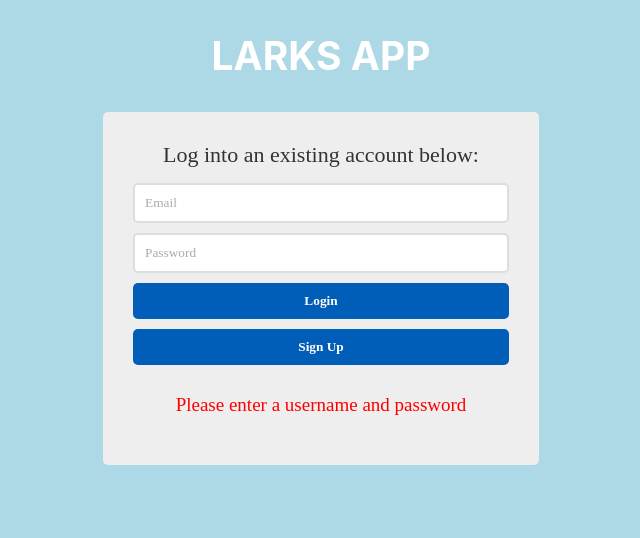
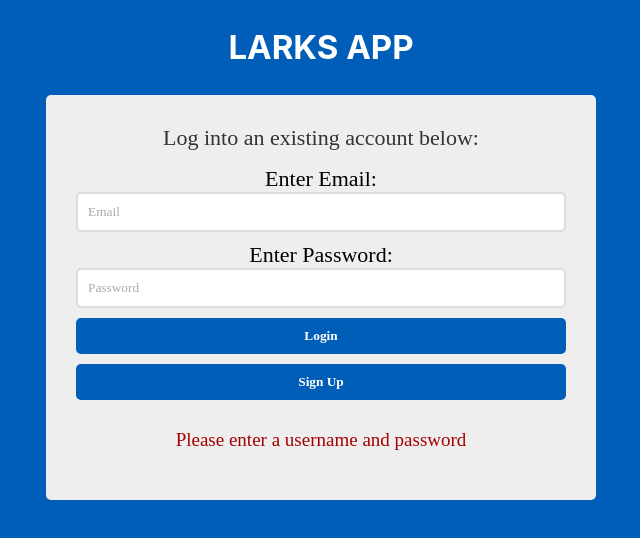
Before and after one commit to marilenaManoli/larks-depressiless, a React (Create React App) app: page / in a window 1280 px wide. Both pictures are taken after a click on the button "Login". Shown: the top 538 px of the page, without its empty margins (319-959 px from the left). Built offline with nearby package versions, Linux system fonts and the light colour scheme.

Commit message:
Made CSS and HTML Tag Changes - Accessibility Focused. Added Labels to HTML Form Inputs Altered Page colours/backgrounds to comply with WCAG contrast ratios. Altered Header design to be properly displayed and scale with page size.

```diff
--- a/src/components/App/App.css
+++ b/src/components/App/App.css
@@ -1,6 +1,12 @@
 .App {
 	text-align: center;
-	background-color: lightblue;
+	background-color: #FFFFFF;
+	min-height: 100vh;
+}
+
+.App-unauthorised {
+	text-align: center;
+	background-color: #005eb8;
 	min-height: 100vh;
 }
 
@@ -20,7 +26,7 @@
 	flex-direction: column;
 	align-items: center;
 	justify-content: center;
-	font-size: calc(10px + 2vmin);
+	background: #005eb8;
 	color: white;
 }
 
@@ -31,9 +37,8 @@
 	justify-content: center;
 	font-size: calc(10px + 2vmin);
 	background: #005eb8;
-	color: white;
-	margin-top: 4%;
-	margin-bottom: 4%;
+	margin-top: clamp(15px, 7%, 40px);
+	margin-bottom: clamp(15px, 7%, 40px);
 }
 
 #header_name {
@@ -70,12 +75,12 @@
 	}
 }
 
-body {
-	background-color: lightblue;
-}
+/* body {
+	background-color: green;
+} */
 
 .error-message {
-	color: #ff0000;
+	color: #A40000;
 	font-size: calc(3px + 2vmin);
 }
 
@@ -109,6 +114,11 @@ body {
 	margin-bottom: 15px;
 	text-align: center;
 	color: #333333;
+}
+
+.form-labels{
+	color: black;
+	text-align: left;
 }
 
 .login-form__input {
@@ -192,12 +202,14 @@ body {
 	/* border: 1px solid red; */
 	width: fit-content;
 	display: flex;
+	margin: 10px 10px;
+	max-width: 150px;
 }
 
 .btn-choice {
 	/* background-position: center; */
-	width: 300px;
-	margin: 30px 30px;
+	max-width: 150px;
+
 	font-size: 16px;
 	transition: 0.3s;
 	cursor: pointer;
--- a/src/components/Header/Header.js
+++ b/src/components/Header/Header.js
@@ -10,17 +10,16 @@ const Header = () => {
 	};
 
 	return (
-		<header className="App-header-secondary">
+		<header className="App-header-primary">
+			<div className="App-header-secondary">
 			<h1 id="header_name"> LARKS APP</h1>
 			<div id="header_buttons">
-				<button
-					data-cy="logoutBttn"
-					id="logout_button"
-					className="login-form__button"
-					onClick={logout}
-				>
+				<button data-cy="logoutBttn" id="logout_button" class="login-form__button" onClick={logout}>
 					Logout
 				</button>
+			</div>
+
+
 			</div>
 		</header>
 	);
--- a/src/components/Home/Home.js
+++ b/src/components/Home/Home.js
@@ -30,31 +30,33 @@ class Home extends Component {
 	render() {
 		return (
 			// TODO: Need to create page that will present app options in nicer way.
+			// TODO: Need to create page that will present app options in nicer way.
+
 			<div className="App">
 			<Header />
 			<h1>Home</h1>
 			<div className="btn-container">
 				<div className="btn-row">
 					<Link className="link" to="/alex">
-							<img className="btn-choice" src={canopy_logo} alt="Logo" />
+						<img className="btn-choice" src={canopy_logo} alt="Canopy_App_Alex" />
 						{/* <button className="btn-choice" >Alex's App</button> */}
 					</Link>
 
 					<Link className="link" to="/kevin">
-							<img className="btn-choice" src={skinscan_logo} alt="Logo" />
+						<img className="btn-choice" src={skinscan_logo} alt="Skin-Scan_App_Kevin" />
 						{/* <button className="btn-choice" >Kevin's App</button> */}
 					</Link>
 
 					<Link className="link" to="/lanre">
-							<img className="btn-choice" src={dipstik_logo} alt="Logo" />
+						<img className="btn-choice" src={dipstik_logo} alt="Dipstik_App_Lanre" />
 						{/* <button className="btn-choice" >Lanre's App</button> */}
 					</Link>
 					<Link className="link" to="/ramat">
-							<img className="btn-choice" src={stroke_logo} alt="Logo" />
+						<img className="btn-choice" src={stroke_logo} alt="Stroke_App_Ramat" />
 						{/* <button className="btn-choice" >Ramat's App</button> */}
 					</Link>
 					<Link className="link" to="/shreyas">
-							<img className="btn-choice" src={tonsilitis_detector_logo} alt="Logo" />
+						<img className="btn-choice" src={tonsilitis_detector_logo} alt="Tonsilitis_App_Shreyas" />
 						{/* <button className="btn-choice" >Shreyas' App</button> */}
 					</Link>
 					{/* <button onClick={this.getEC2}> Get EC2 </button> */}
--- a/src/components/Login/Login.js
+++ b/src/components/Login/Login.js
@@ -74,38 +74,37 @@ function Login({ setToken }) {
 	// This is rendered to the user
 	// The Login form that is displayed to the user
 	return (
-		<div className="App">
+		<div className="App-unauthorised">
 			<div className="App-body">
-				<header className="App-header-primary">
+				<header className="App-header">
 					<nav className="navbar navbar-dark bg-dark" id="navbar">
 						{/* <a class="navbar-brand" href="#"></a> */}
 						<h1>LARKS APP</h1>
 					</nav>
 				</header>
-				<div className="login-form">
-					<div className="login-form__content">
-						<div className="login-form__header">Log into an existing account below:</div>
-						<label>
-							<input
-								id="login_email"
-								className="login-form__input"
-								type="text"
-								placeholder="Email"
-							/>
+				<div class="login-form">
+					<div class="login-form__content">
+						<div class="login-form__header">Log into an existing account below:</div>
+							<label for="login_email" className="form-labels">Enter Email:
+								<input data-cy="loginEmail" id="login_email" class="login-form__input" type="text" placeholder="Email" />
 							</label>
 
-						<label>
+
+							<label for="login_password" className="form-labels"> Enter Password:</label>
 								<input
 									id="login_password"
-								className="login-form__input"
+									class="login-form__input"
 									type="password"
 									placeholder="Password"
+									data-cy="loginPassword"
 								/>
-						</label>
+
+
 
 						<div>
 							<button
-								className="login-form__button"
+								class="login-form__button"
+								data-cy="loginBttn"
 								type="submit"
 								onClick={async () => {
 									await handleSubmit();
@@ -116,17 +115,17 @@ function Login({ setToken }) {
 						</div>
 
 						<Link to="/signup">
-							<button className="login-form__button"> Sign Up </button>
+							<button class="login-form__button" data-cy="signUpBttn"> Sign Up </button>
 						</Link>
 
 						{isFilled === false && (
-							<p data-cy="loginError" className="error-message">
+							<p data-cy="loginError" class="error-message">
 								Please enter a username and password
 							</p>
 						)}
 
 						{isValid === false && (
-							<p data-cy="loginError" className="error-message">
+							<p data-cy="loginError" class="error-message">
 								Your username or password is incorrect. Please try again.
 							</p>
 						)}
--- a/src/components/SignUp/SignUp.js
+++ b/src/components/SignUp/SignUp.js
@@ -70,33 +70,33 @@ const SignUp = () => {
 	});
 
 	return (
-		<div className="App">
+		<div className="App-unauthorised">
 			<div className="App-body">
 				<header className="App-header-primary">
-					<nav className="navbar navbar-dark bg-dark" id="navbar">
+					<nav class="navbar navbar-dark bg-dark" id="navbar">
 						{/* <a class="navbar-brand" href="#"></a> */}
 						<h1> LARKS APP</h1>
 					</nav>
 				</header>
-				<div className="login-form">
-					<div className="login-form__content">
-						<div className="login-form__header">Create a new account below:</div>
+				<div class="login-form">
+					<div class="login-form__content">
+						<div class="login-form__header">Create a new account below:</div>
 
-						<label>
+						<label for="signup_email" className="form-labels">Enter Email:
 							<input
 								data-cy="signUpEmail"
 								id="signup_email"
-								className="login-form__input"
+								class="login-form__input"
 								type="text"
 								placeholder="Email"
 							></input>
 						</label>
 
-						<label>
+						<label for="signup_password" className="form-labels">Enter Password:
 							<input
 								data-cy="signUpPasswd"
 								id="signup_password"
-								className="login-form__input"
+								class="login-form__input"
 								type="password"
 								placeholder="Password"
 							></input>
@@ -106,7 +106,7 @@ const SignUp = () => {
 							<button
 								data-cy="signUpBttn"
 								id="signup_button"
-								className="login-form__button"
+								class="login-form__button"
 								onClick={validateSignup}
 							>
 								Sign Up
@@ -114,19 +114,19 @@ const SignUp = () => {
 						</div>
 
 						<Link to="/login">
-							<button data-cy="signUpBttn" id="login_button" className="login-form__button">
+							<button data-cy="signUpBackBttn" id="login_button" class="login-form__button">
 								Already have an account? Log In
 							</button>
 						</Link>
 
 						{isValid === INVALIDDETAILS && (
-							<p data-cy="signUpError" className="error-message">
+							<p data-cy="signUpError" class="error-message">
 								Please enter a valid email and password. Passwords need to have minimum 10
 								characters, uppercase, lowercase and special character.
 							</p>
 						)}
 						{isValid === USEREXISTS && (
-							<p data-cy="signUpError" className="error-message">
+							<p data-cy="signUpError" class="error-message">
 								A user with this email already exixts.
 							</p>
 						)}
```
Lines whose indentation alone changed are shown as unchanged.
